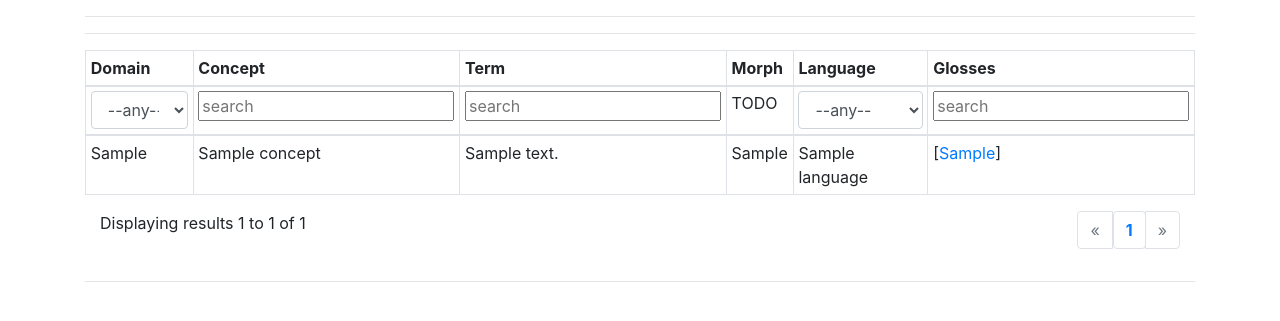
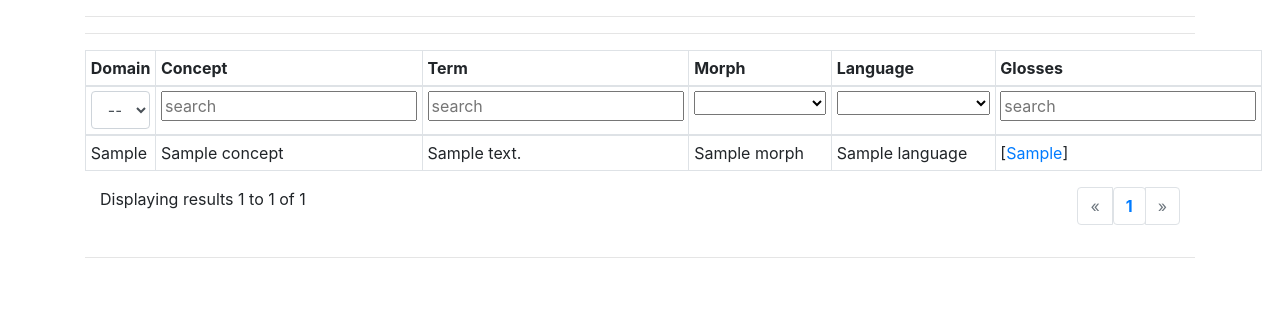
Before and after one commit to dijkstracula/pacldb, a Flask app: page /search in a window 1280 px wide. Shown: the part 56-377 px from the top of the page. Run offline with Flask 2, Linux system fonts and the light colour scheme; tables that the repository leaves empty hold one stand-in row (values such as "Sample post"); some libraries are stand-ins or nearby versions.

Commit message:
dropdowns for morph and language

```diff
--- a/app/forms.py
+++ b/app/forms.py
@@ -1,8 +1,19 @@
 from flask_wtf import FlaskForm
-from wtforms import StringField, SubmitField
+from wtforms import SelectField, StringField, SubmitField
+from wtforms.ext.sqlalchemy.fields import QuerySelectField
+
+from app.models import Morph, Language
+
+def get_langs():
+    return Language.query.order_by(Language.name)
+
+def get_morphs():
+    return Morph.query.order_by(Morph.name)
 
 class SearchForm(FlaskForm):
-    concept = StringField('Concept')
-    term = StringField('Term')
-    gloss = StringField('Gloss')
+    concept = StringField('concept')
+    morph_type = QuerySelectField('morph_type', query_factory=get_morphs, allow_blank=True, get_label="name")
+    term = StringField('term')
+    gloss = StringField('gloss')
+    language = QuerySelectField('language', query_factory=get_langs, allow_blank=True, get_label="name")
     submit = SubmitField('Search')
--- a/app/routes.py
+++ b/app/routes.py
@@ -1,12 +1,10 @@
 from flask import Blueprint, flash, redirect, render_template, request, url_for
 from flask_user import current_user
 
-from sqlalchemy import asc, func
+from sqlalchemy import asc, distinct, func
 
 from app import forms
-from app.models import Concept, Gloss, Language, Term
-
-from collections import defaultdict
+from app.models import Concept, Gloss, Language, Morph, Term
 
 main_blueprint = Blueprint('main', __name__, template_folder='templates')
 
@@ -26,7 +24,9 @@ def search_page():
     if form.validate_on_submit():
         return redirect(url_for('main.search_page',
             concept=form.concept.data,
+            morph_type=form.morph_type.data,
             term=form.term.data,
+            language=form.language.data,
             gloss=form.gloss.data))
 
     #XXX: is there a way to auto-populate a form given the request object?
@@ -34,11 +34,24 @@ def search_page():
     term = form.term.data = request.args.get('term')
     gloss = form.gloss.data = request.args.get('gloss')
 
-    query = Term.query.join(Concept).join(Language).join(Gloss).order_by(asc(func.lower(Concept.name)))
+    language_id = request.args.get('language')
+    form.language.data = Language.query.filter(Language.id == language_id).first()
+
+    morph_id = request.args.get('morph_type')
+    form.morph_type.data = Morph.query.filter(Morph.id == morph_id).first()
+
+    print("NBT: {}".format(form.morph_type.data))
+
+    query = Term.query.join(Concept).join(Language).join(Gloss).join(Morph).order_by(asc(func.lower(Concept.name)))
+
     if concept:
         query = query.filter(Concept.name.like(concept.strip()))
+    if morph_id:
+        query = query.filter(Term.morph_id == morph_id);
     if term:
         query = query.filter(Term.text.like(term.strip()))
+    if language_id:
+        query = query.filter(Term.language_id == language_id);
     if gloss:
         query = query.filter(Gloss.gloss.like(gloss.strip()))
 
--- a/app/templates/search_page.html
+++ b/app/templates/search_page.html
@@ -23,26 +23,24 @@
             {{ form.hidden_tag() }}
             <tr>
                 <td>
-                    <select class="form-control" id="exampleFormControlSelect1">
+                    <select class="form-control" id="exampleFormControlSelect1" onchange="this.form.submit()">
                         <option value>--any--</option>
                     </select>
                 </td>
                 <td>
                     {{ form.concept(placeholder="search")  }}
+                    {% for domain in domains %}
+                    <option value>{{domain}}</option>
+                    {% endfor %}
                 </td>
                 <td>
                     {{ form.term(placeholder="search")  }}
                 </td>
                 <td>
-                    TODO
+                    {{ form.morph_type(onchange="this.form.submit()") }}
                 </td>
                 <td>
-                    <select class="form-control" id="exampleFormControlSelect1">
-                        <option value>--any--</option>
-                        {% for name in ["temp", "foo"] %}
-                        <option value>{{name}}</option>
-                        {% endfor %}
-                    </select>
+                    {{ form.language(onchange="this.form.submit()") }}
                 </td>
                 <td>
                     {{ form.gloss(placeholder="search")  }}
@@ -58,7 +56,7 @@
             <td>{{result.concept.domain}}</td>
             <td>{{result.concept.name}}</td>
             <td>{{result.text}}</td>
-            <td>{{result.morph_type}}</td>
+            <td>{{result.morph.name}}</td>
             <td>{{result.language.name}}</td>
             <td>
                 {% for gloss in result.glosses %}
```
Also changed, not shown: app/models.py (+15 -4 lines), scripts/csvmigrate.py (+19 -2 lines).
